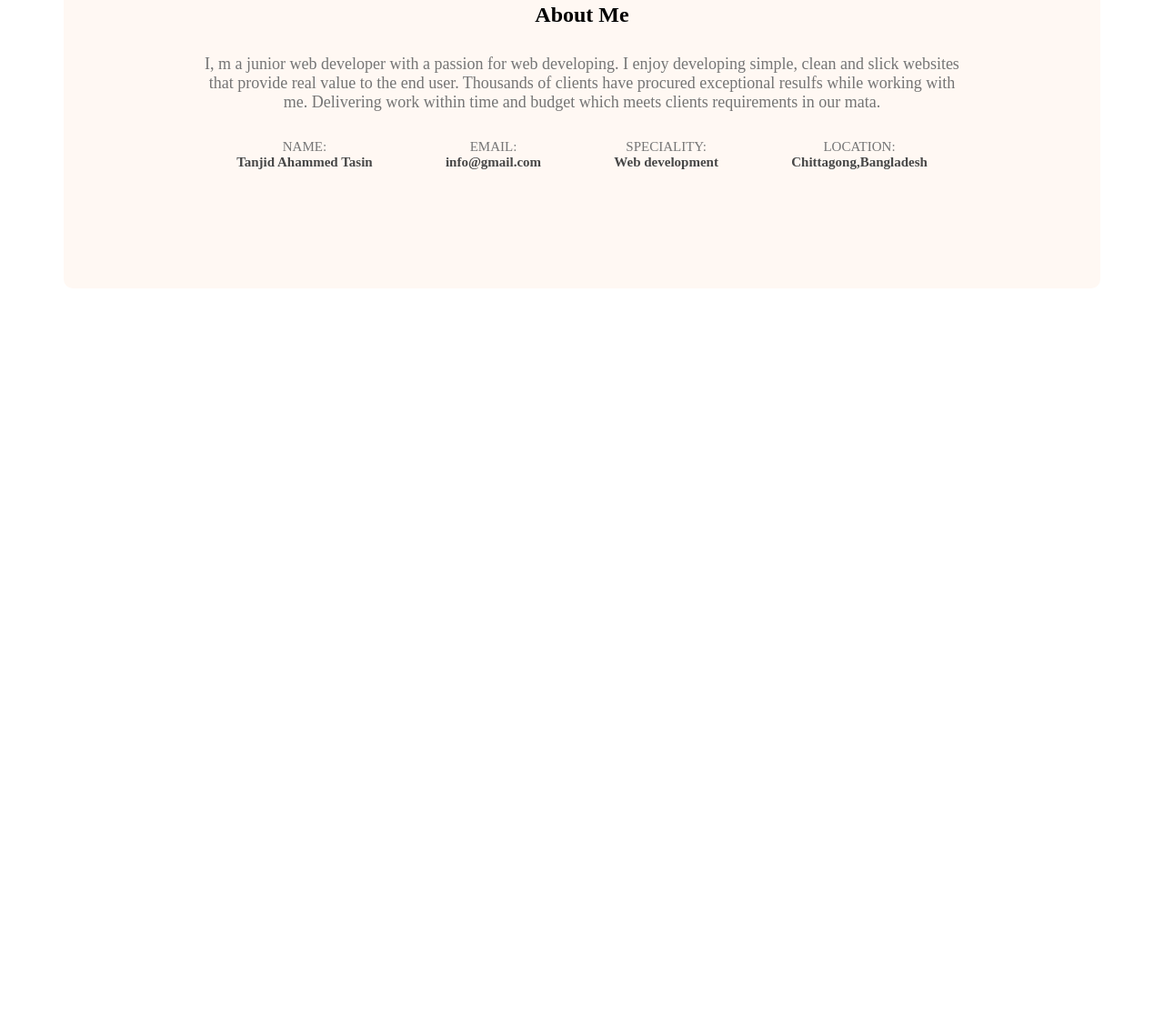
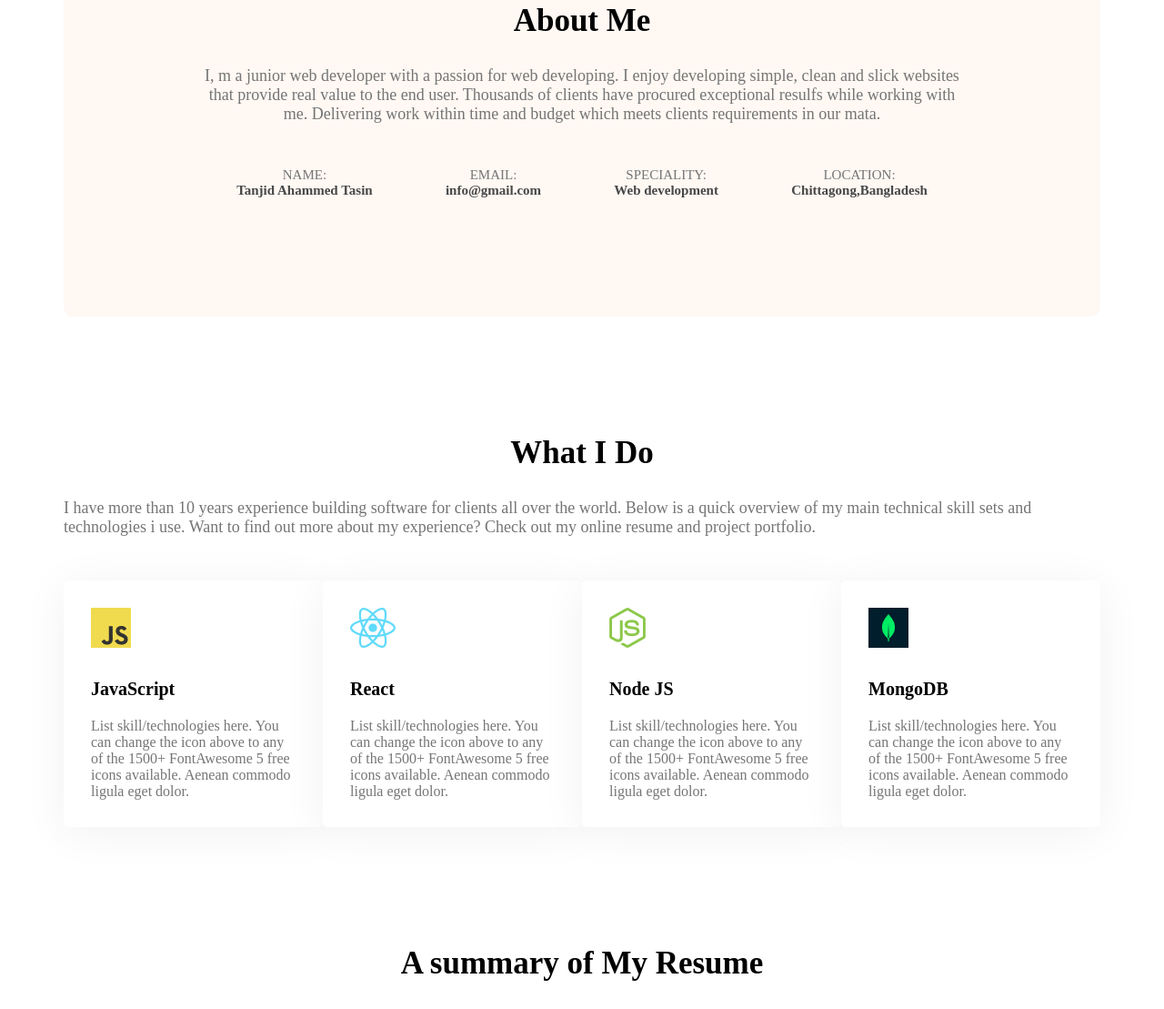
Before and after one commit to FreelancerTasin507/developer-portfolio, a plain HTML site: page index.html in a window 1280 px wide. Shown: the part 1097-2206 px from the top of the page at 91% size. Before the commit the page ends 1414 px from the top, so only its background shows below. Drawn offline with Linux system fonts and the light colour scheme.

Commit message:
added skills

```diff
--- a/Styles/style.css
+++ b/Styles/style.css
@@ -65,13 +65,15 @@ nav li{
     margin-bottom: 30px;
 }
 /* Main section */
+section{
+    margin-top: 130px;
+}
 main{
     max-width: 1140px;
     margin: 0 auto;
 }
 /* About section style */
 .about{
-    margin-top: 130px;
     background-color: #FFF8F3;
     border-radius: 10px;
     padding: 130px 150px;
@@ -80,13 +82,17 @@ main{
 }
 .section-title{
     margin-bottom: 30px;
-
+    text-align: center;
+    font-weight: 700;
+    font-size: 35px;
+    margin-bottom: 30px;
 }
 .section-description{
     color: #757575;
     font-size: 18px;
-    margin-bottom: 30px;
-
+    margin-bottom: 48px;
+    font-weight: 400;
+    font-size: 18px;
 }
 .info-container{
     display: flex;
@@ -102,3 +108,25 @@ main{
     color: #474747;
 
 }
+/* skills container */
+.skills-container{
+    display: flex;
+}
+.skill{
+    background: #FFFFFF;
+    box-shadow: 0px 6px 50px rgba(0, 0, 0, 0.06);
+    border-radius: 5px;
+    padding: 30px;
+}
+.skill-title{
+    font-weight: 700;
+    font-size: 20px;
+    margin-top: 30px;
+    margin-bottom: 20px;
+}
+.skill-description{
+    color: #757575;
+    font-weight: 400;
+    font-size: 16px;
+}
+/* Resume style */
--- a/index.html
+++ b/index.html
@@ -56,6 +56,40 @@
                 </div>
             </div>
         </section>
+        <section class="what-i-do">
+            <h3 class="section-title">
+                What I Do
+            </h3>
+            <p class="section-description">
+                I have more than 10 years experience building software for clients all over the world. Below is a quick overview of my main technical skill sets and technologies i use. Want to find out more about my experience? Check out my online resume and project portfolio.
+            </p>
+            <div class="skills-container">
+                <div class="skill">
+                    <img src="images/icons/js.png" alt="">
+                    <p class="skill-title">JavaScript</p>
+                    <p class="skill-description">List skill/technologies here. You can change the icon above to any of the 1500+ FontAwesome 5 free icons available. Aenean commodo ligula eget dolor.</p>
+                </div>
+                <div class="skill">
+                    <img src="images/icons/react.png" alt="">
+                    <p class="skill-title">React</p>
+                    <p class="skill-description">List skill/technologies here. You can change the icon above to any of the 1500+ FontAwesome 5 free icons available. Aenean commodo ligula eget dolor.</p>
+                </div>
+                <div class="skill">
+                    <img src="images/icons/nodejs.png" alt="">
+                    <p class="skill-title">Node JS</p>
+                    <p class="skill-description">List skill/technologies here. You can change the icon above to any of the 1500+ FontAwesome 5 free icons available. Aenean commodo ligula eget dolor.</p>
+                </div>
+                <div class="skill">
+                    <img src="images/icons/mongo.png" alt="">
+                    <p class="skill-title">MongoDB</p>
+                    <p class="skill-description">List skill/technologies here. You can change the icon above to any of the 1500+ FontAwesome 5 free icons available. Aenean commodo ligula eget dolor.</p>
+                </div>
+            </div>
+        </section>
+        <section class="resume-section">
+            <h3 class="section-title">A summary of My Resume</h3>
+
+        </section>
     </main>
     <footer>
 
```
